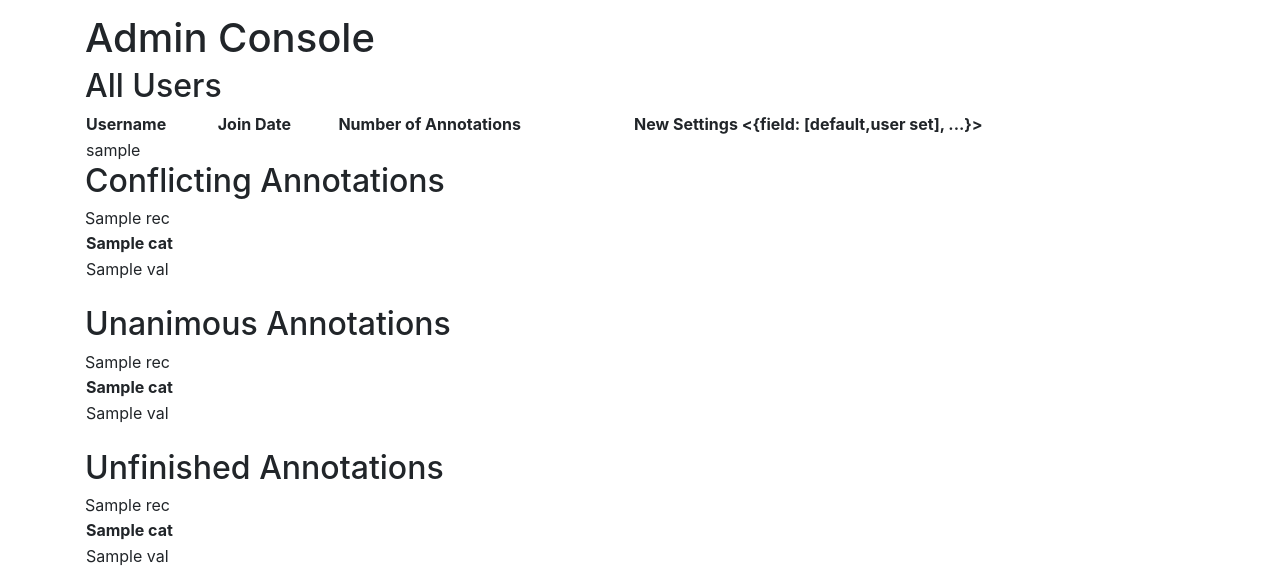
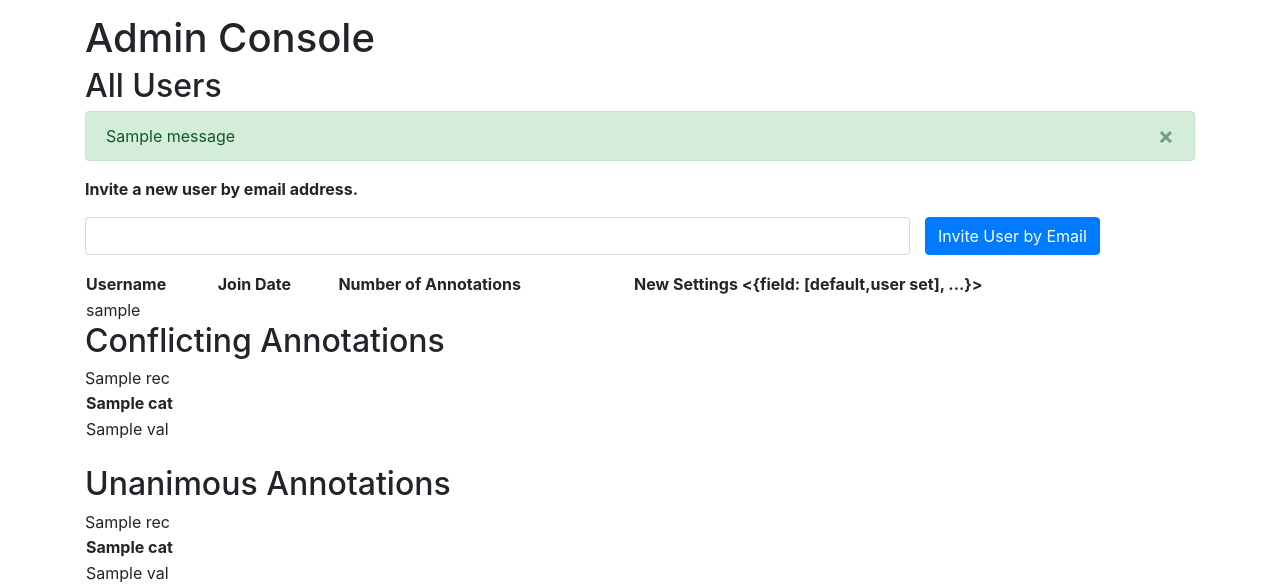
Before and after one commit to MIT-LCP/waveform-annotation, a Django app: template waveform-django/waveforms/templates/waveforms/admin_console.html in a window 1280 px wide. Shown: the part 74-659 px from the top of the page. Run offline with Django 3.2, Linux system fonts and the light colour scheme; a user stored in the database is signed in; tables that the repository leaves empty hold one stand-in row (values such as "Sample post"); the template is opened without the code that fills it: values that come from a table or form of the project are taken from there, most other values are stand-ins (such as "Sample title", 1, 10 or a date in 2020); one stand-in notice (Sample message) is shown; some libraries are stand-ins or nearby versions.

Commit message:
Adds ability for admins to invite users by email #13

```diff
--- a/waveform-django/waveforms/forms.py
+++ b/waveform-django/waveforms/forms.py
@@ -1,6 +1,10 @@
 from django import forms
+from django.contrib.sites.shortcuts import get_current_site
+from django.core.mail import EmailMultiAlternatives
+from django.template import loader
+from django.utils.translation import gettext_lazy as _
 
-from waveforms.models import UserSettings
+from waveforms.models import User, UserSettings
 
 
 class GraphSettings(forms.ModelForm):
@@ -128,3 +132,74 @@
         Save the cleaned form data
         """
         super().save()
+
+
+class InviteUserForm(forms.Form):
+    email = forms.EmailField(
+        label=_('Email'),
+        max_length=254,
+        widget=forms.EmailInput(attrs={'class': 'form-control',
+                                       'autocomplete': 'email'})
+    )
+
+    def clean(self):
+        """
+        Check for any invalid values that may break the code later.
+        """
+        if self.errors:
+            return
+
+        # Check to make sure the user doesn't already exist
+        all_emails = {u.email for u in User.objects.all()}
+        if self.cleaned_data['email'] in all_emails:
+            raise forms.ValidationError("""A user already has that email
+                associated with their account. Double check to make sure that
+                they haven't already created an account.""")
+
+    def send_mail(self, subject_template_name, email_template_name, context,
+                  from_email, to_email, html_email_template_name=None):
+        """
+        Send an invite email to `to_email`.
+        """
+        subject = loader.render_to_string(subject_template_name, context)
+        # Email subject *must not* contain newlines
+        subject = ''.join(subject.splitlines())
+        body = loader.render_to_string(email_template_name, context)
+
+        email_message = EmailMultiAlternatives(subject, body, from_email,
+                                               [to_email])
+        if html_email_template_name is not None:
+            html_email = loader.render_to_string(html_email_template_name,
+                                                 context)
+            email_message.attach_alternative(html_email, 'text/html')
+
+        email_message.send()
+
+    def save(self, domain_override=None,
+             subject_template_name='registration/invite_user_subject.txt',
+             email_template_name='registration/invite_user_email.html',
+             use_https=False, from_email=None, request=None,
+             html_email_template_name=None, extra_email_context=None):
+        """
+        Send the invited user an email so they can sign up for an account.
+        """
+        email = self.cleaned_data['email']
+
+        if not domain_override:
+            current_site = get_current_site(request)
+            site_name = current_site.name
+            domain = current_site.domain
+        else:
+            site_name = domain = domain_override
+
+        context = {
+            'email': email,
+            'domain': domain,
+            'site_name': site_name,
+            'protocol': 'https' if use_https else 'http',
+            **(extra_email_context or {}),
+        }
+        self.send_mail(
+            subject_template_name, email_template_name, context, from_email,
+            email, html_email_template_name=html_email_template_name
+        )
--- a/waveform-django/waveforms/templates/waveforms/admin_console.html
+++ b/waveform-django/waveforms/templates/waveforms/admin_console.html
@@ -29,6 +29,49 @@
   <h1>Admin Console</h1>
   <h2>All Users</h2>
   <div>
+    {% if messages %}
+      {% for message in messages %}
+        {% if message.level == DEFAULT_MESSAGE_LEVELS.ERROR %}
+          <div class="alert alert-danger alert-dismissible">
+        {% elif message.level == DEFAULT_MESSAGE_LEVELS.INFO %}
+          <div class="alert alert-info alert-dismissible">
+        {% else %}
+          <div class="alert alert-success alert-dismissible">
+        {% endif %}
+          <button type="button" class="close" data-dismiss="alert" aria-label="Close">
+            <span aria-hidden="true">&times;</span>
+          </button>
+          {{ message|safe }}
+        </div>
+      {% endfor %}
+    {% endif %}
+    <p><b>Invite a new user by email address.</b></p>
+    <form action="{% url 'admin_console' %}" method="post" class="form-signin row no-pd" name="invite_user">
+      {% csrf_token %}
+      <div class="col-md-9">
+        {% for field in invite_user_form.visible_fields %}
+          <div class="form-group">
+            {{ field }}
+            {% for error in field.errors %}
+              <div class="alert alert-danger">
+                <strong>{{ error|escape }}</strong>
+              </div>
+            {% endfor %}
+          </div>
+        {% endfor %}
+        {% for error in invite_user_form.non_field_errors %}
+          <div class="alert alert-danger">
+            <strong>{{ error|escape }}</strong>
+          </div>
+        {% endfor %}
+        {% for field in invite_user_form.hidden_fields %}
+          {{ field }}
+        {% endfor %}
+      </div>
+      <div class="btn-container-rsp mg-left">
+        <button class="btn btn-primary btn-rsp" name="invite_user" type="submit">Invite User by Email</button>
+      </div>
+    </form>
     <table style="width:100%">
       <tr>
         <th>Username</th>
--- /dev/null
+++ b/waveform-django/website/templates/registration/invite_user_subject.txt
@@ -0,0 +1,3 @@
+{% load i18n %}{% autoescape off %}
+{% blocktrans %}Invitation to join {{ site_name }}{% endblocktrans %}
+{% endautoescape %}
```
Also changed, not shown: waveform-django/waveforms/views.py (+27 -14 lines), waveform-django/website/templates/registration/invite_user_email.html (added, +29 -0 lines).
